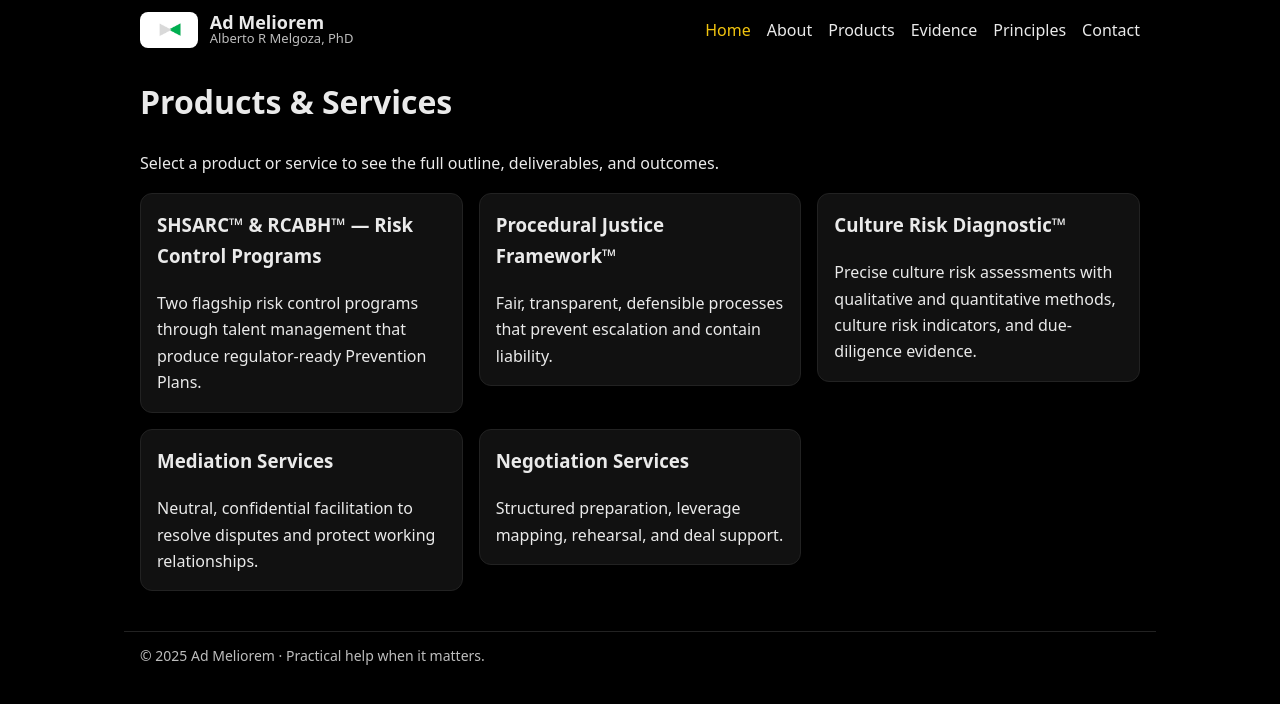
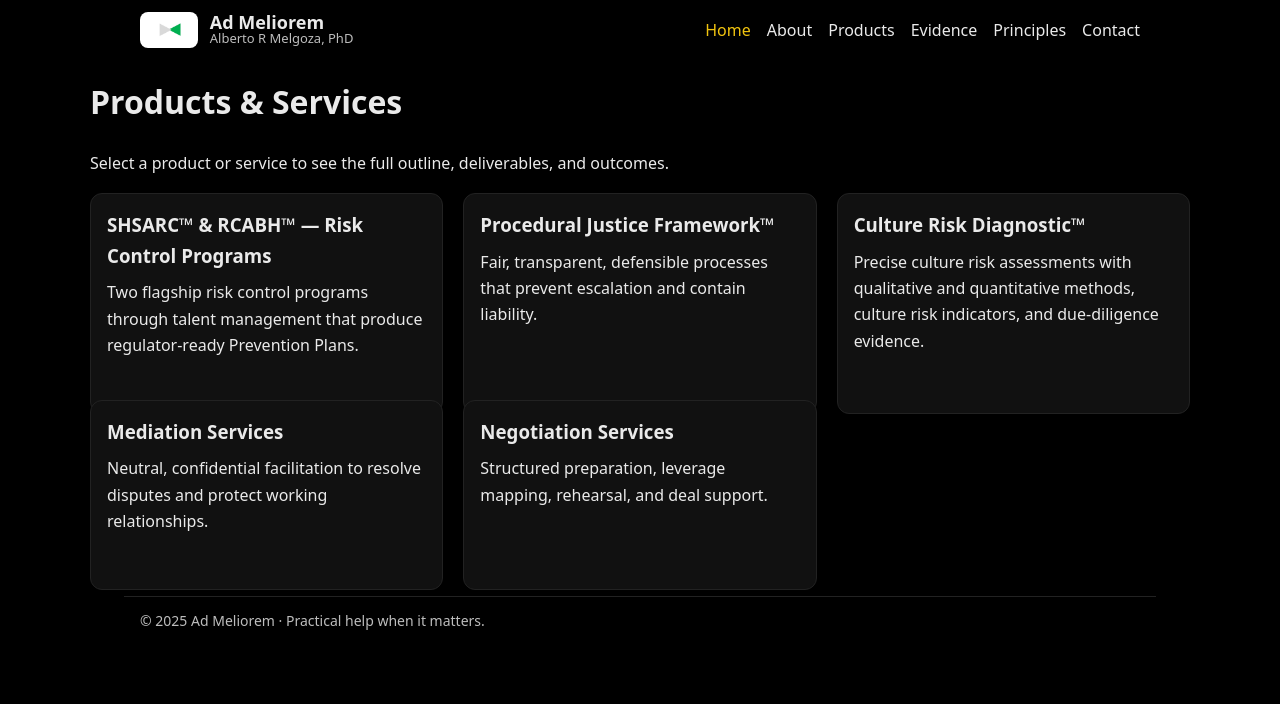
Before and after one commit to AlbertoRMelgoza/AdMeliorem, a Next.js app: page /products in a window 1280 px wide. Shown: the top 704 px of the page. Built offline with nearby package versions, Linux system fonts and the light colour scheme.

Commit message:
Update page.tsx

```diff
--- a/app/products/page.tsx
+++ b/app/products/page.tsx
@@ -7,10 +7,34 @@ export const metadata = {
 };
 
 export default function ProductsIndex() {
-  const wrap: CSSProperties = { maxWidth: 1000, margin: "28px auto", padding: "0 16px", lineHeight: 1.65 };
-  const grid: CSSProperties = { display: "grid", gridTemplateColumns: "repeat(auto-fit, minmax(280px, 1fr))", gap: 16 };
-  const card: CSSProperties = { background: "#111", border: "1px solid #222", borderRadius: 12, padding: 16 };
-  const linkStyle: CSSProperties = { color: "inherit", textDecoration: "none" };
+  const wrap: CSSProperties = { maxWidth: 1100, margin: "28px auto", padding: "0 16px", lineHeight: 1.65 };
+
+  // Equal-height responsive grid
+  const grid: CSSProperties = {
+    display: "grid",
+    gridTemplateColumns: "repeat(auto-fit, minmax(280px, 1fr))",
+    gap: 20,
+    alignItems: "stretch",
+  };
+
+  // Card fills full height; flex keeps spacing consistent
+  const card: CSSProperties = {
+    height: "100%",
+    display: "flex",
+    flexDirection: "column",
+    justifyContent: "space-between",
+    background: "#111",
+    border: "1px solid #222",
+    borderRadius: 12,
+    padding: 16,
+    transition: "border-color .15s ease, box-shadow .15s ease",
+  };
+
+  // Make the link fill the grid cell so the card can stretch
+  const linkStyle: CSSProperties = { display: "block", height: "100%", color: "inherit", textDecoration: "none" };
+
+  // Small title style tweak so top alignment is consistent
+  const h3: CSSProperties = { margin: "0 0 8px 0" };
 
   return (
     <main style={wrap}>
@@ -20,44 +44,73 @@ export default function ProductsIndex() {
       </p>
 
       <div style={grid}>
-        <a href="/products/shsarc-rcabh" style={linkStyle}>
+        <a href="/products/shsarc-rcabh" style={linkStyle}
+           onMouseEnter={(e) => { (e.currentTarget.firstElementChild as HTMLElement).style.borderColor = "#333"; (e.currentTarget.firstElementChild as HTMLElement).style.boxShadow = "0 6px 16px rgba(0,0,0,.35)"; }}
+           onMouseLeave={(e) => { (e.currentTarget.firstElementChild as HTMLElement).style.borderColor = "#222"; (e.currentTarget.firstElementChild as HTMLElement).style.boxShadow = "none"; }}>
           <div style={card}>
-            <h3 style={{ marginTop: 0 }}>SHSARC™ &amp; RCABH™ — Risk Control Programs</h3>
+            <div>
+              <h3 style={h3}>SHSARC™ &amp; RCABH™ — Risk Control Programs</h3>
               <p style={{ margin: 0 }}>
                 Two flagship risk control programs through talent management that produce regulator-ready Prevention Plans.
               </p>
             </div>
+            <div style={{ height: 4 }} />
+          </div>
         </a>
 
-        <a href="/products/procedural-justice-framework" style={linkStyle}>
+        <a href="/products/procedural-justice-framework" style={linkStyle}
+           onMouseEnter={(e) => { (e.currentTarget.firstElementChild as HTMLElement).style.borderColor = "#333"; (e.currentTarget.firstElementChild as HTMLElement).style.boxShadow = "0 6px 16px rgba(0,0,0,.35)"; }}
+           onMouseLeave={(e) => { (e.currentTarget.firstElementChild as HTMLElement).style.borderColor = "#222"; (e.currentTarget.firstElementChild as HTMLElement).style.boxShadow = "none"; }}>
           <div style={card}>
-            <h3 style={{ marginTop: 0 }}>Procedural Justice Framework™</h3>
+            <div>
+              <h3 style={h3}>Procedural Justice Framework™</h3>
               <p style={{ margin: 0 }}>
                 Fair, transparent, defensible processes that prevent escalation and contain liability.
               </p>
             </div>
+            <div style={{ height: 4 }} />
+          </div>
         </a>
 
-        <a href="/products/culture-risk-diagnostic" style={linkStyle}>
+        <a href="/products/culture-risk-diagnostic" style={linkStyle}
+           onMouseEnter={(e) => { (e.currentTarget.firstElementChild as HTMLElement).style.borderColor = "#333"; (e.currentTarget.firstElementChild as HTMLElement).style.boxShadow = "0 6px 16px rgba(0,0,0,.35)"; }}
+           onMouseLeave={(e) => { (e.currentTarget.firstElementChild as HTMLElement).style.borderColor = "#222"; (e.currentTarget.firstElementChild as HTMLElement).style.boxShadow = "none"; }}>
           <div style={card}>
-            <h3 style={{ marginTop: 0 }}>Culture Risk Diagnostic™</h3>
+            <div>
+              <h3 style={h3}>Culture Risk Diagnostic™</h3>
               <p style={{ margin: 0 }}>
                 Precise culture risk assessments with qualitative and quantitative methods, culture risk indicators, and due-diligence evidence.
               </p>
             </div>
-        </a>
-
-        <a href="/products/mediation" style={linkStyle}>
-          <div style={card}>
-            <h3 style={{ marginTop: 0 }}>Mediation Services</h3>
-            <p style={{ margin: 0 }}>Neutral, confidential facilitation to resolve disputes and protect working relationships.</p>
+            <div style={{ height: 4 }} />
           </div>
         </a>
 
-        <a href="/products/negotiation" style={linkStyle}>
+        <a href="/products/mediation" style={linkStyle}
+           onMouseEnter={(e) => { (e.currentTarget.firstElementChild as HTMLElement).style.borderColor = "#333"; (e.currentTarget.firstElementChild as HTMLElement).style.boxShadow = "0 6px 16px rgba(0,0,0,.35)"; }}
+           onMouseLeave={(e) => { (e.currentTarget.firstElementChild as HTMLElement).style.borderColor = "#222"; (e.currentTarget.firstElementChild as HTMLElement).style.boxShadow = "none"; }}>
           <div style={card}>
-            <h3 style={{ marginTop: 0 }}>Negotiation Services</h3>
-            <p style={{ margin: 0 }}>Structured preparation, leverage mapping, rehearsal, and deal support.</p>
+            <div>
+              <h3 style={h3}>Mediation Services</h3>
+              <p style={{ margin: 0 }}>
+                Neutral, confidential facilitation to resolve disputes and protect working relationships.
+              </p>
+            </div>
+            <div style={{ height: 4 }} />
+          </div>
+        </a>
+
+        <a href="/products/negotiation" style={linkStyle}
+           onMouseEnter={(e) => { (e.currentTarget.firstElementChild as HTMLElement).style.borderColor = "#333"; (e.currentTarget.firstElementChild as HTMLElement).style.boxShadow = "0 6px 16px rgba(0,0,0,.35)"; }}
+           onMouseLeave={(e) => { (e.currentTarget.firstElementChild as HTMLElement).style.borderColor = "#222"; (e.currentTarget.firstElementChild as HTMLElement).style.boxShadow = "none"; }}>
+          <div style={card}>
+            <div>
+              <h3 style={h3}>Negotiation Services</h3>
+              <p style={{ margin: 0 }}>
+                Structured preparation, leverage mapping, rehearsal, and deal support.
+              </p>
+            </div>
+            <div style={{ height: 4 }} />
           </div>
         </a>
       </div>
```
Lines whose indentation alone changed are shown as unchanged.
